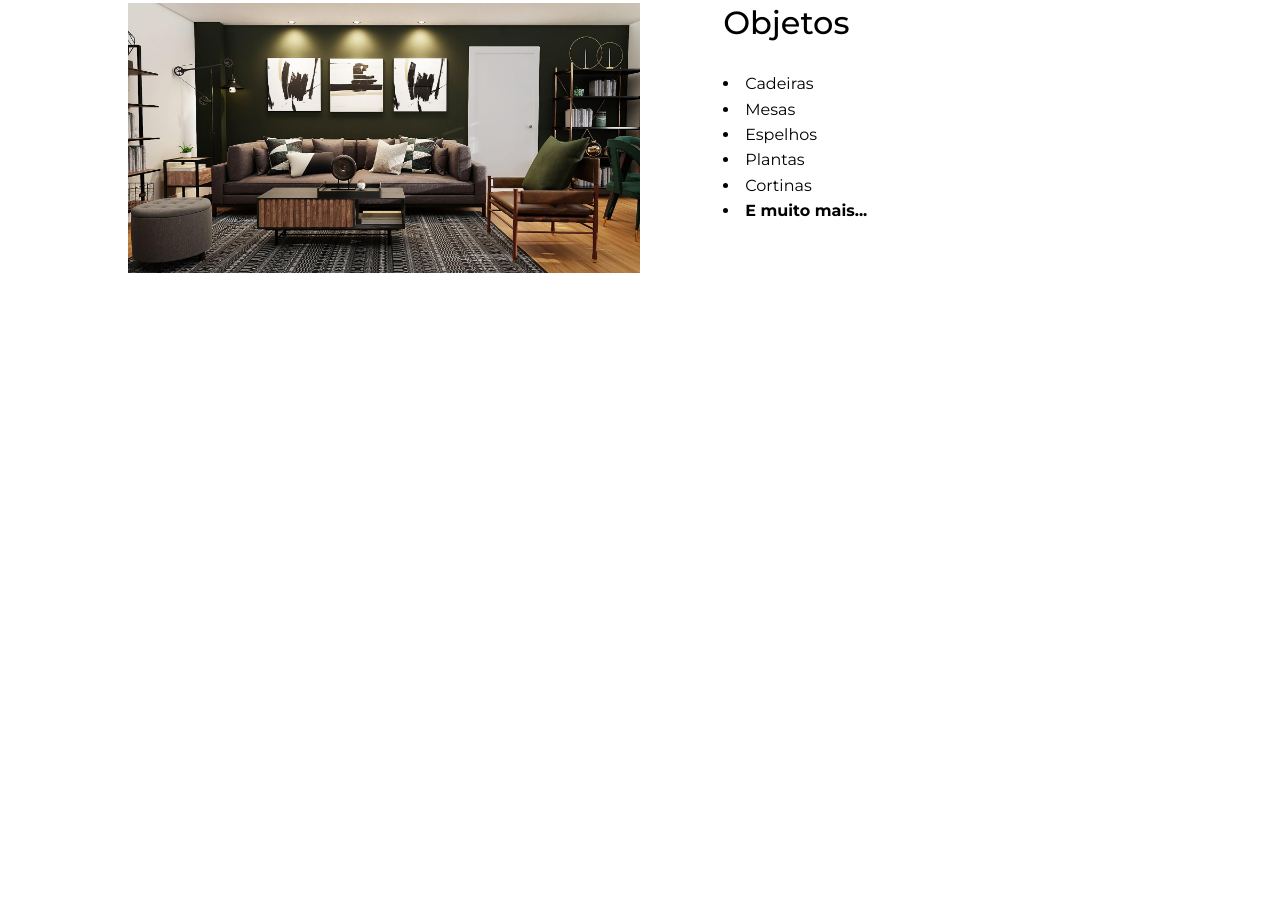
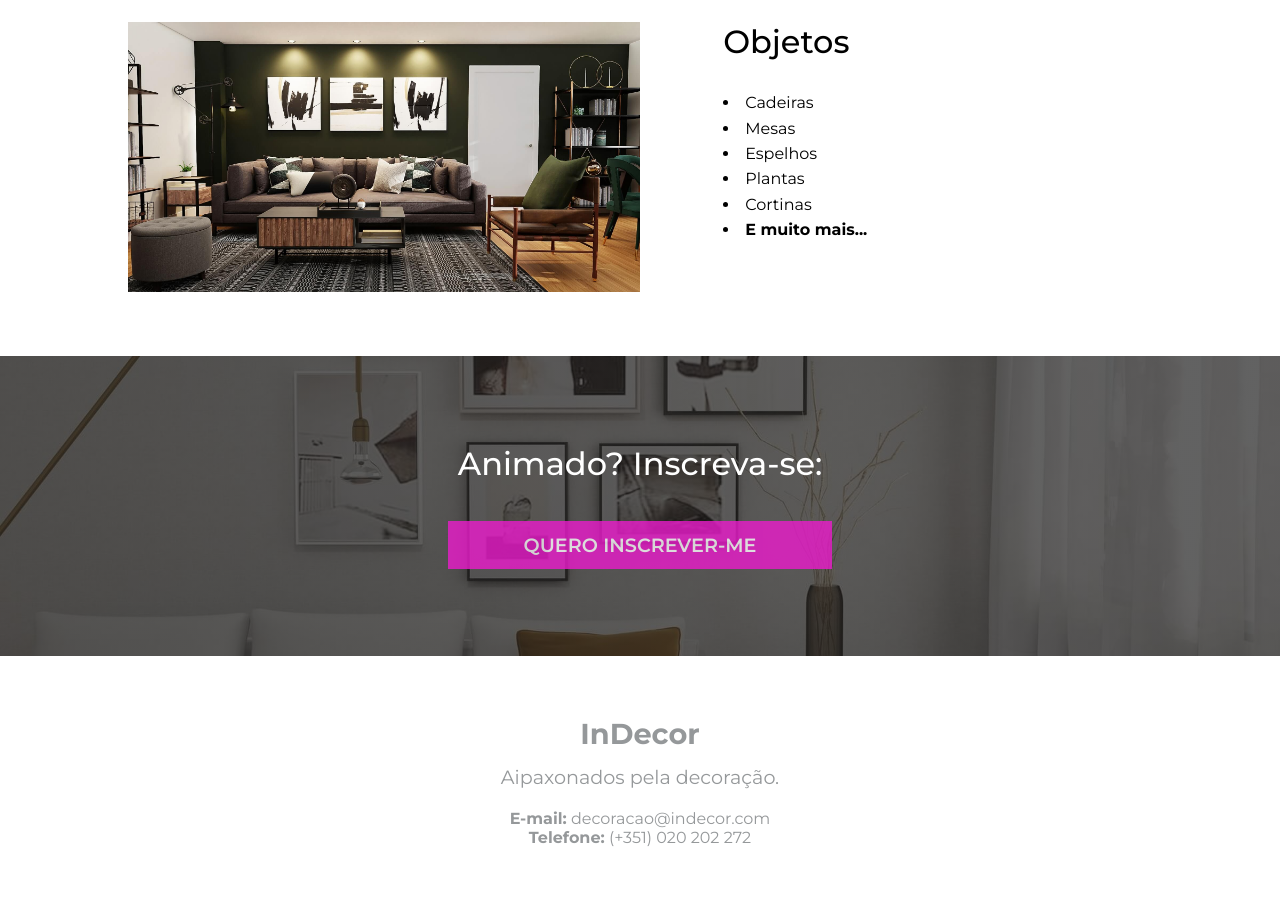
Before and after one commit to FilipeMGaspar/Landing_Page, a plain HTML site: page index.html in a window 1280 px wide. Shown: the part 2406-3312 px from the top of the page. Before the commit the page ends 3243 px from the top, so only its background shows below. Drawn offline with nearby package versions, Linux system fonts and the light colour scheme.

Commit message:
Landing Page Demonstração

```diff
--- a/css/style.css
+++ b/css/style.css
@@ -11,10 +11,6 @@
     margin: 0;
     padding: 0;
     box-sizing: border-box;
-}
-
-body {
-    padding-bottom: 500px;
 }
 
 /* Event form ..: Formulário de Evento */
@@ -152,7 +148,7 @@ body {
   /* Event location */
   #location {
       height: 400px;
-      background: linear-gradient(rgba(0, 0, 0, 0.7), rgba(0, 0, 0, 0.7)) , url("../img/hrz-1.jpg");
+      background: linear-gradient(rgba(31, 31, 31, 0.7), rgba(31, 31, 31, 0.7)) , url("../img/hrz-1.jpg");
       background-position: center;
       background-size: cover;
       display: flex;
@@ -238,3 +234,53 @@ body {
   .detail-description ul li:last-child{
       font-weight: bold;
   }
+
+  /* Call to action section */
+  #cta{
+    height: 300px;
+    background: linear-gradient(rgba(31, 31, 31, 0.7), rgba(31, 31, 31, 0.7)) , url("../img/hrz-1.jpg");
+    background-position: center;
+    background-size: cover;
+    display: flex;
+    flex-direction: column;
+    align-items: center;
+    justify-content: center;
+    color: var(--text-color);
+  }
+
+  #cta h3 {
+      margin-bottom: 1.2em;
+      font-size: 2em;
+      font-weight: 500;
+  }
+
+  #cta .btn{
+      width: 30%;
+      margin: 0 auto;
+      font-weight: 600;
+      font-size: 1.2em;
+  }
+
+  /* Footer */
+  #footer{
+      text-align: center;
+      color: var(--secondary);
+      height: 250px;
+      display: flex;
+      flex-direction: column;
+      justify-content: center;
+  }
+
+  #footer h3 {
+      font-size: 1.8em;
+      margin-bottom: 0.5em;
+  }
+
+  #footer p:nth-child(2) {
+    margin-bottom: 1em;
+    font-size: 1.2em;
+  }
+
+  #footer span{
+      font-weight: bold;
+  }
--- a/index.html
+++ b/index.html
@@ -59,24 +59,21 @@
            <div class="benefit">
             <div id="benefit-1" class="benefit-img"></div>
             <p>
-              Uma nova perpestiva, vai fazer a diferença na vida do
-              participante.
+              Uma nova perpestiva, um novo olhar. Um evento que vai toda a diferença na sua vida. Vamos decorar?
             </p>
           </div>
 
           <div class="benefit">
             <div id="benefit-2" class="benefit-img"></div>
             <p>
-                Uma nova perpestiva, vai fazer a diferença na vida do
-                participante.
+                Uma nova perpestiva, um novo olhar. Um evento que vai toda a diferença na sua vida. Vamos decorar?
             </p>
           </div>
 
           <div class="benefit">
             <div id="benefit-3" class="benefit-img"></div>
             <p>
-                Uma nova perpestiva, vai fazer a diferença na vida do
-                participante.
+                Uma nova perpestiva, um novo olhar. Um evento que vai toda a diferença na sua vida. Vamos decorar?
             </p>
           </div>
         </div>
@@ -137,5 +134,17 @@
             </div>
         </div>
     </section>
+
+    <section id="cta">
+        <h3>Animado? Inscreva-se:</h3>
+        <button class="btn">Quero Inscrever-me</button>
+    </section>
+
+    <footer id="footer">
+        <h3>InDecor</h3>
+        <p>Aipaxonados pela decoração.</p>
+        <p><span>E-mail:</span> decoracao@indecor.com</p>
+        <p><span>Telefone:</span> (+351) 020 202 272</p>
+    </footer>
 </body>
 </html>
```
